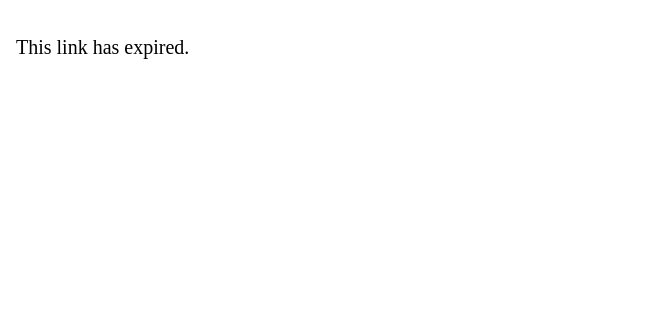
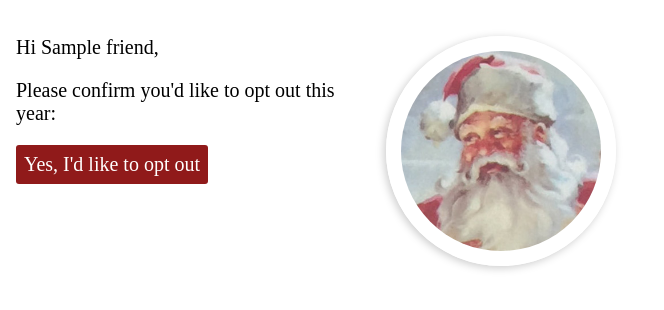
Before and after one commit to bboru21/avvento_project, a Django app: page /amici/opt-out/#/ in a window 1280 px wide. Shown: the top 310 px of the page, without its empty margins (0-664 px from the left). Run offline with Django 3.2, Linux system fonts and the light colour scheme; tables that the repository leaves empty hold one stand-in row (values such as "Sample post").

Commit message:
adds preview ability to opt_out, temporarily removes expired logic, adds styles

```diff
--- a/amici/templates/amici/templates/opt-out.html
+++ b/amici/templates/amici/templates/opt-out.html
@@ -10,6 +10,9 @@
                 padding:  0.5rem;
                 font-family: Baskerville, serif;
                 font-size: 1.25rem;
+            }
+            div.container {
+                max-width:  600px;
             }
             input[type="submit"] {
                 background-color: #901a1a;
@@ -25,15 +28,36 @@
             input[type="submit"]:hover {
                 background-color:  #d03b3b;
             }
+
+            img {
+                width:  200px;
+                height:  200px;
+                border-radius: 50%;
+                border: 15px solid #FFFFFF;
+                box-shadow: -2px 2px 8px #CCCCCC;
+                float: right;
+                margin: 0 0 1.0rem 1.0rem;
+            }
+
+            @media (max-width:  650px) {
+                img {
+                    width:  100px;
+                    height:  100px;
+                    margin: 0 0 0.5rem 0.5rem;
+                    border: 5px solid #FFFFFF;
+                }
+            }
         </style>
     </head>
     <body>
-        {% if link.expired %}
-            <p>This link has expired.</p>
-        {% else %}
-
+        <div class="container">
+            <img
+                src="{% static 'george-hinke_baking-cookies-350x350.jpg' %}"
+                alt="Santa Claus"
+            />
+            <div>
                 {% if action == 'choose' %}
-                <p>Hi {{link.friend.display_name}},</p>
+                    <p>Hi {{display_name}},</p>
                     <p>Please confirm you'd like to opt out this year:</p>
                     <form method="post" action={% url 'opt_out' urlname %}>
                         {% csrf_token %}
@@ -42,19 +66,13 @@
                     </form>
                 {% endif %}
                 {% if action == 'confirm' %}
-                <img
-                    style="border-radius: 50%; border: 15px solid white; box-shadow: -2px 2px 8px #CCCCCC; float: right; margin: 0 0 1.0rem 1.0rem;"
-                    src="{% static 'george-hinke_baking-cookies-350x350.jpg' %}"
-                    alt="Santa Claus"
-                    width="200px"
-                    height="200px"
-                />
                     <div>
                         <p>Opt-out confirmed!</p>
                         <p>Wishing you a Blessed Advent and Merry Christmas!</p>
                     </div>
+                {% endif %}
+            </div>
             <div style="clear: right; width:  100%; height: 0;"></div>
-            {% endif %}
-        {% endif %}
+        </div>
     </body>
 </html>
--- a/amici/views.py
+++ b/amici/views.py
@@ -35,47 +35,55 @@ def preview_email(request, type):
 
 def opt_out(request, urlname):
 
-    link = get_object_or_404(OptOutLink, urlname=urlname)
+    if urlname == 'preview':
+        display_name = 'Name'
+    else:
+        link = get_object_or_404(OptOutLink, urlname=urlname)
+        display_name = link.friend.display_name
 
     action = request.POST.get('action', 'choose')
 
-    if action == 'confirm':
+    context = {
+        'action': action,
+        'display_name': display_name,
+        'urlname': urlname,
+    }
 
-        # deactivate
-        friend = link.friend
-        friend.active = False
-        friend.save()
+    if urlname != 'preview':
+        if action == 'confirm':
 
-       # TODO figure out how to expire the link (while showing confirmation message)
+            # deactivate
+            friend = link.friend
+            friend.active = False
+            friend.save()
 
-        # send confirmation email to deactivated friend
-        send_mail(
-            from_email=settings.DEFAULT_FROM_EMAIL,
-            subject='Advent Friend Opt-Out Successful',
-            message=f"""
-                Hi {friend.display_name},
+           # TODO figure out how to expire the link (while showing confirmation message)
 
-                Just a confirmation e-mail to let you know your opt out was
-                successful, and that you won't be participating in Advent
-                Friends this year. No further action is required.
+            # send confirmation email to deactivated friend
+            send_mail(
+                from_email=settings.DEFAULT_FROM_EMAIL,
+                subject='Advent Friend Opt-Out Successful',
+                message=f"""
+                    Hi {friend.display_name},
 
-                Blessed Advent and Merry Christmas!
+                    Just a confirmation e-mail to let you know your opt out was
+                    successful, and that you won't be participating in Advent
+                    Friends this year. No further action is required.
 
-                {settings.DEFAULT_FROM_EMAIL_NAME}
-            """,
-            recipient_list=(friend.email,)
-        )
+                    Blessed Advent and Merry Christmas!
 
-        mail_admins(
-            "Amici dell'Avvento Opt-Out",
-            f"{link.friend.display_fullname} has chosen to opt out.",
-        )
+                    {settings.DEFAULT_FROM_EMAIL_NAME}
+                """,
+                recipient_list=(friend.email,)
+            )
+
+            mail_admins(
+                "Amici dell'Avvento Opt-Out",
+                f"{link.friend.display_fullname} has chosen to opt out.",
+            )
 
     return render(
         request,
         'amici/templates/opt-out.html',
-        { 'link': link, 'action': action, 'urlname': urlname },
+        context,
     )
-
-
-    return HttpResponse(f'opt out {urlname}')
```
Lines whose indentation alone changed are shown as unchanged.
